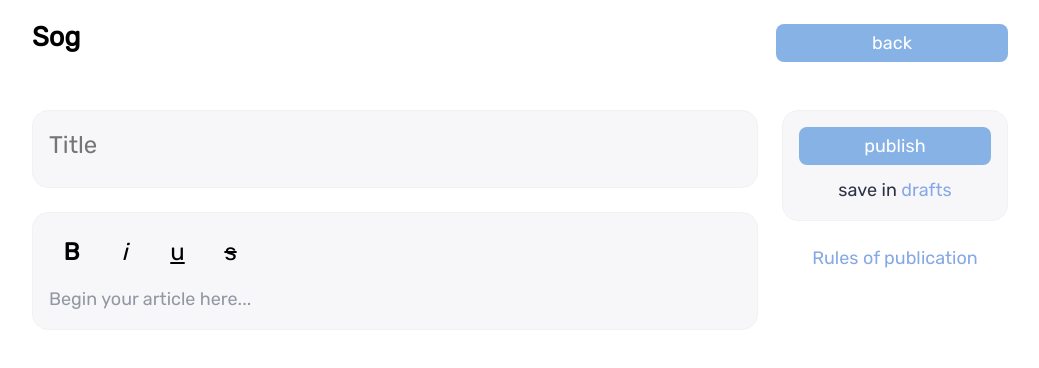
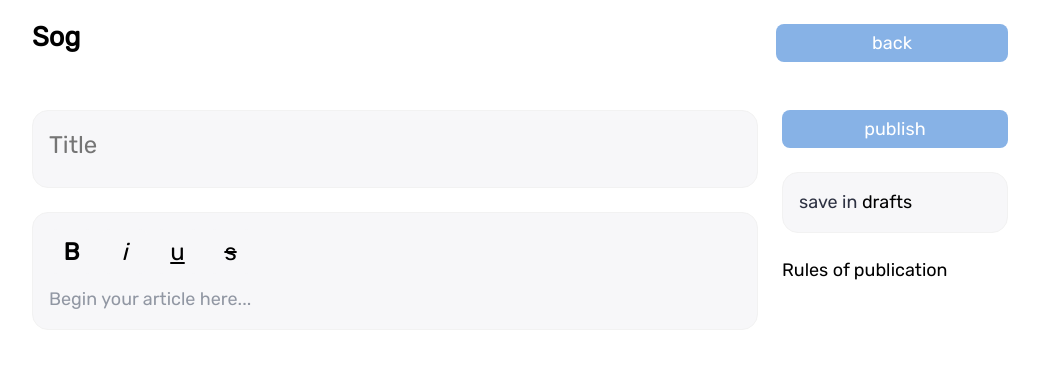
Before and after one commit to Revilise/simple-blog-next, a Next.js app: page /create_post in a window 1280 px wide. Shown: the top 368 px of the page, without its empty margins (120-1159 px from the left). Built offline with nearby package versions, Linux system fonts and the light colour scheme; no server answers.

Commit message:
styled blocks of content

```diff
--- /dev/null
+++ b/components/SideLinks/SideLinks.js
@@ -0,0 +1,35 @@
+/*
+*
+* .central_paragraph {
+  text-align: center;
+  font-size: 18px;
+  font-family: Rubik, Serif, sans-serif;
+}
+.span, .span * {
+  color: var(--lt-span-font-color) !important;
+  cursor: pointer;
+  &:hover {
+    font-weight: bold;
+  }
+}
+*
+* */
+
+import Layout from "../Layout/Layout";
+import SpanLink from '../Link/Link'
+export default function SideLinks() {
+    return (
+        <>
+            <Layout.Container>
+                <div>save in
+                    <SpanLink href={''}> drafts</SpanLink>
+                </div>
+            </Layout.Container>
+            <div>
+                <SpanLink href={''}>
+                    Rules of publication
+                </SpanLink>
+            </div>
+        </>
+    )
+}
--- a/components/SpecialTegs/SpecialTags.js
+++ /dev/null
@@ -1,13 +0,0 @@
-import classes from "./specialTags.module.scss";
-import Link from "../Link/Link";
-
-class SpecialTags {
-    static P = ({children}) => (
-        <p className={classes.central_paragraph}>{children}</p>
-    )
-    static SpanLink = ({children, href}) => (
-        <Link href={href} className={classes.span}>{children}</Link>
-    )
-}
-
-export const { P, SpanLink } = SpecialTags;
--- a/components/SpecialTegs/specialTags.module.scss
+++ /dev/null
@@ -1,12 +0,0 @@
-.central_paragraph {
-  text-align: center;
-  font-size: 18px;
-  font-family: Rubik, Serif, sans-serif;
-}
-.span, .span * {
-  color: var(--lt-span-font-color) !important;
-  cursor: pointer;
-  &:hover {
-    font-weight: bold;
-  }
-}
--- a/pages/_app.js
+++ b/pages/_app.js
@@ -1,4 +1,5 @@
-import '../styles/global.css'
+import '../styles/global.css';
+import '../styles/EditorStyling.css';
 
 export default function App({ Component, pageProps }) {
     return <Component {...pageProps} />;
--- a/pages/create_post.js
+++ b/pages/create_post.js
@@ -1,17 +1,18 @@
-import Layout from "../components/Layout/Layout";
 import {useEffect, useState} from "react";
-import Button from "../components/Button/Button";
 import {useRouter} from "next/router";
 import postsController from "../db/controllers/posts.controller";
-import Loading from "../components/Loading/Loading";
+
+import Layout from "../components/Layout/Layout";
 import Header from "../components/Header/Header";
 import Main from "../components/Main/Main";
+import Button from "../components/Button/Button";
+import Loading from "../components/Loading/Loading";
 import Textarea from "../components/Textarea/Textarea";
-import {P, SpanLink} from "../components/SpecialTegs/SpecialTags";
 import Link from "../components/Link/Link";
 import Draft, {EditorState, convertToRaw} from "draft-js";
+import Editor from "../components/Editor/Editor";
 import 'draft-js/dist/Draft.css';
-import Editor from "../components/Editor/Editor";
+import SideLinks from "../components/SideLinks/SideLinks";
 
 export default function CreatePost() {
     const router = useRouter();
@@ -24,15 +25,17 @@ export default function CreatePost() {
 
     const publishPost = (e) => {
         e.preventDefault();
-        changeIsLoading(true);
 
         const content = convertToRaw(editorState.getCurrentContent());
+        if (content.blocks[0].text.length && title.length) {
+            changeIsLoading(true);
 
             postsController.post({
                 title, content
             }).then(() => {
                 router.push('/')
             })
+        }
     }
 
     useEffect(() => {}, [isLoading])
@@ -50,6 +53,7 @@ export default function CreatePost() {
             <Header>
                 <Link.Button href={'/pages'}>back</Link.Button>
             </Header>
+
             <Main>
                 <Main.Section>
                     <Layout.Container>
@@ -60,17 +64,8 @@ export default function CreatePost() {
                     </Layout.Container>
                 </Main.Section>
                 <Main.Aside>
-                    <Layout.Container>
                     <Button onClick={publishPost}>publish</Button>
-                        <P>save in
-                            <SpanLink href={''}> drafts</SpanLink>
-                        </P>
-                    </Layout.Container>
-                    <P>
-                        <SpanLink href={''}>
-                            Rules of publication
-                        </SpanLink>
-                    </P>
+                    <SideLinks />
                 </Main.Aside>
             </Main>
         </Layout>
--- /dev/null
+++ b/styles/EditorStyling.css
@@ -0,0 +1,3 @@
+.block:not(:nth-last-child(1)) {
+    margin-bottom: 16px;
+}
```
Also changed, not shown: components/PostDetails/PostDetails.js (+9 -2 lines), components/PostDetails/postDetails.module.scss (+3 -5 lines). Lines whose indentation alone changed are shown as unchanged.
